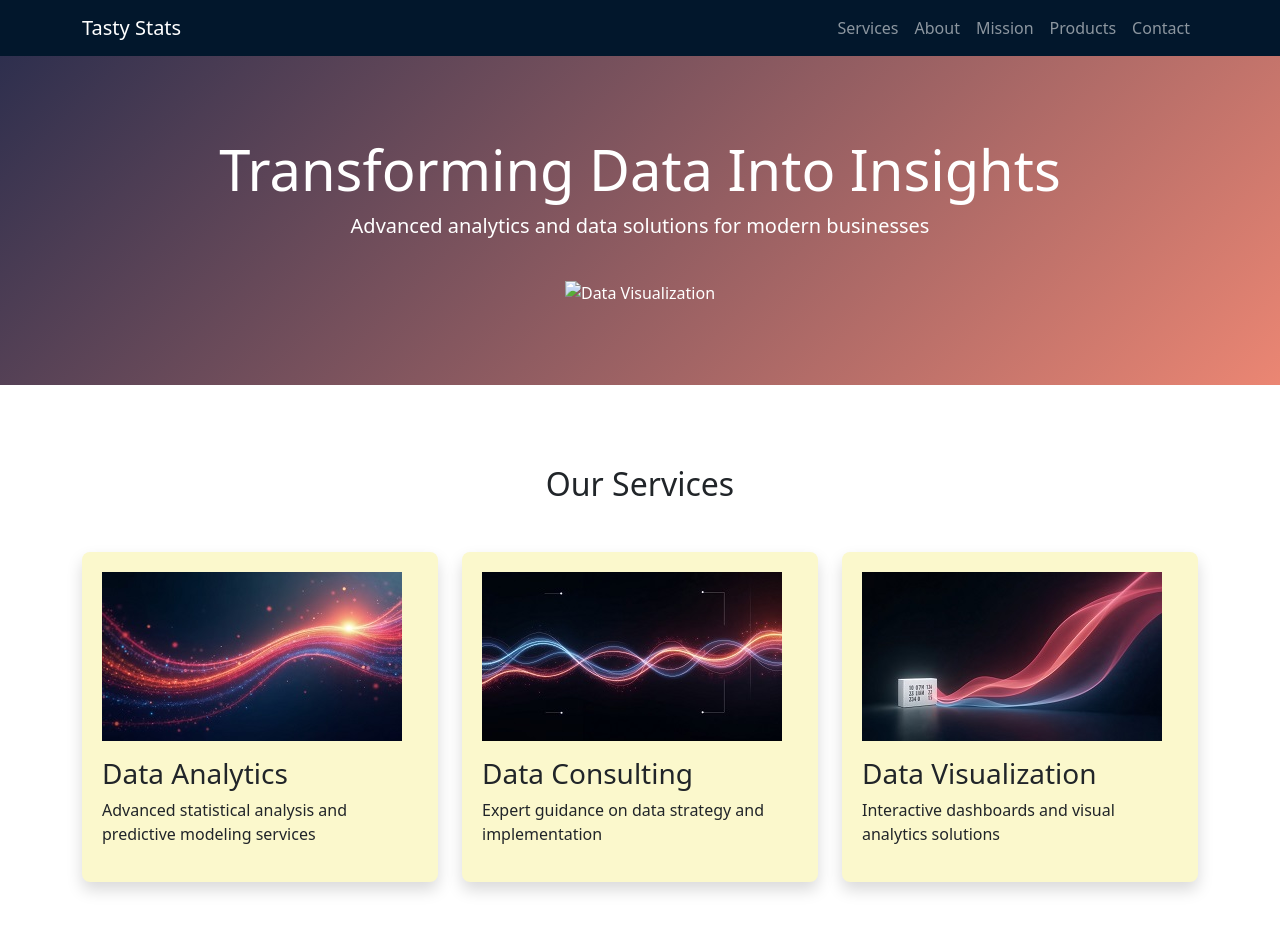
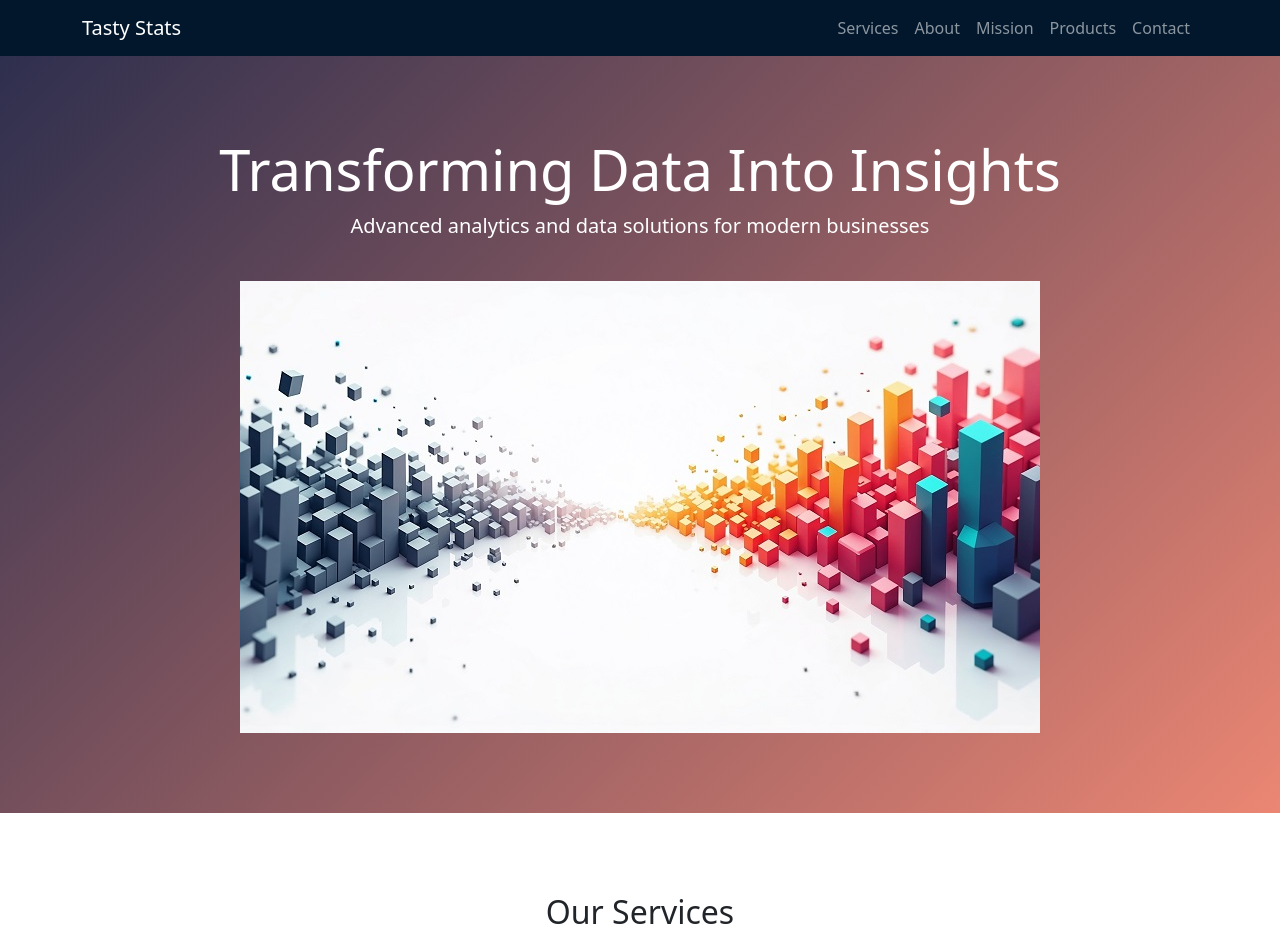
Before and after one commit to mikulee/tasty, a plain HTML site: page index.html in a window 1280 px wide. Shown: the top 935 px of the page. Drawn offline with nearby package versions, Linux system fonts and the light colour scheme.

Commit message:
again fixed hero banner

```diff
--- a/index.html
+++ b/index.html
@@ -94,7 +94,7 @@
         <div class="container">
             <h1 class="display-4">Transforming Data Into Insights</h1>
             <p class="lead">Advanced analytics and data solutions for modern businesses</p>
-            <img src="img/hero_small.jpg" alt="Data Visualization" class="img-fluid mt-4">
+            <img src="img/hero_banner_small.jpg" alt="Data Visualization" class="img-fluid mt-4">
         </div>
     </header>
 
```
